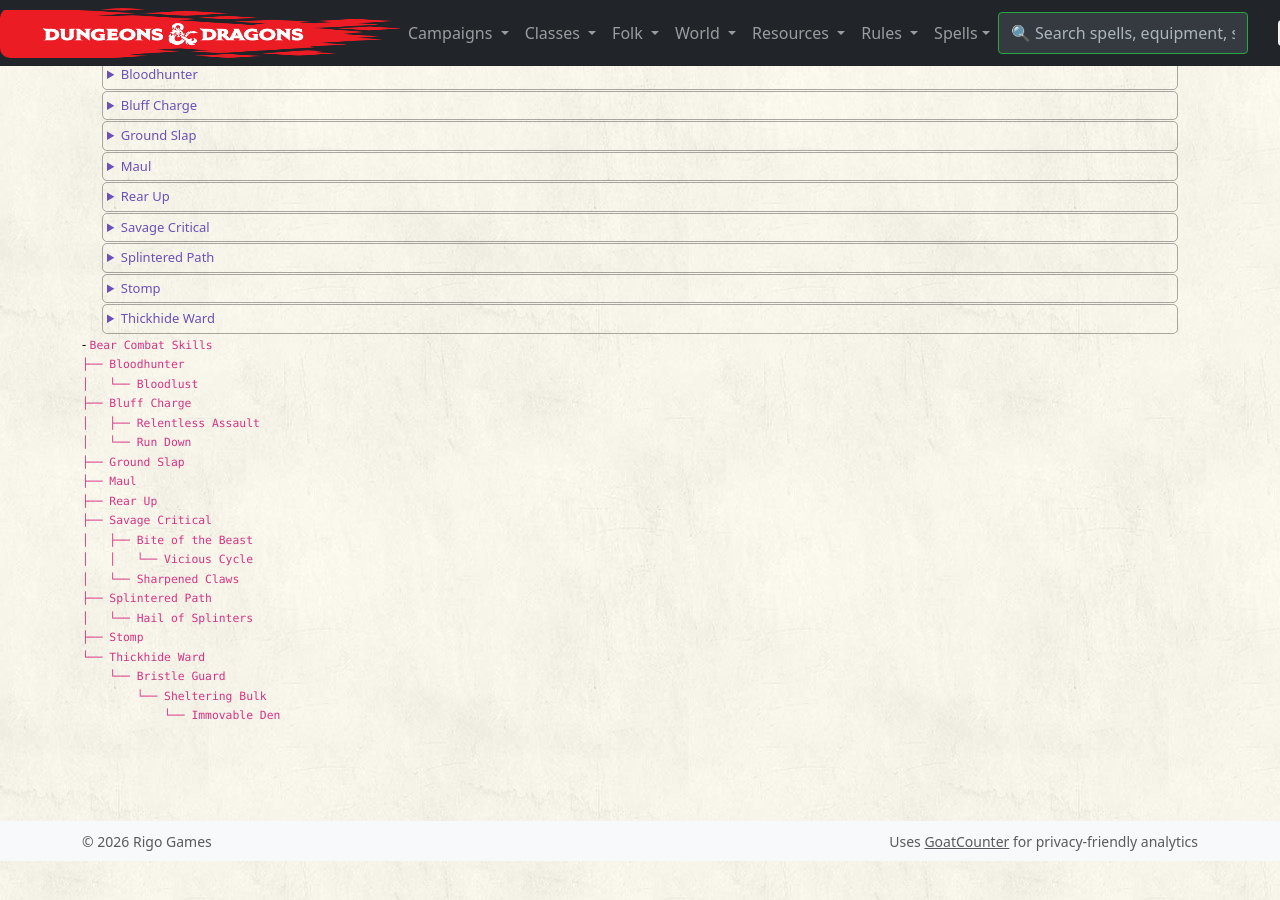
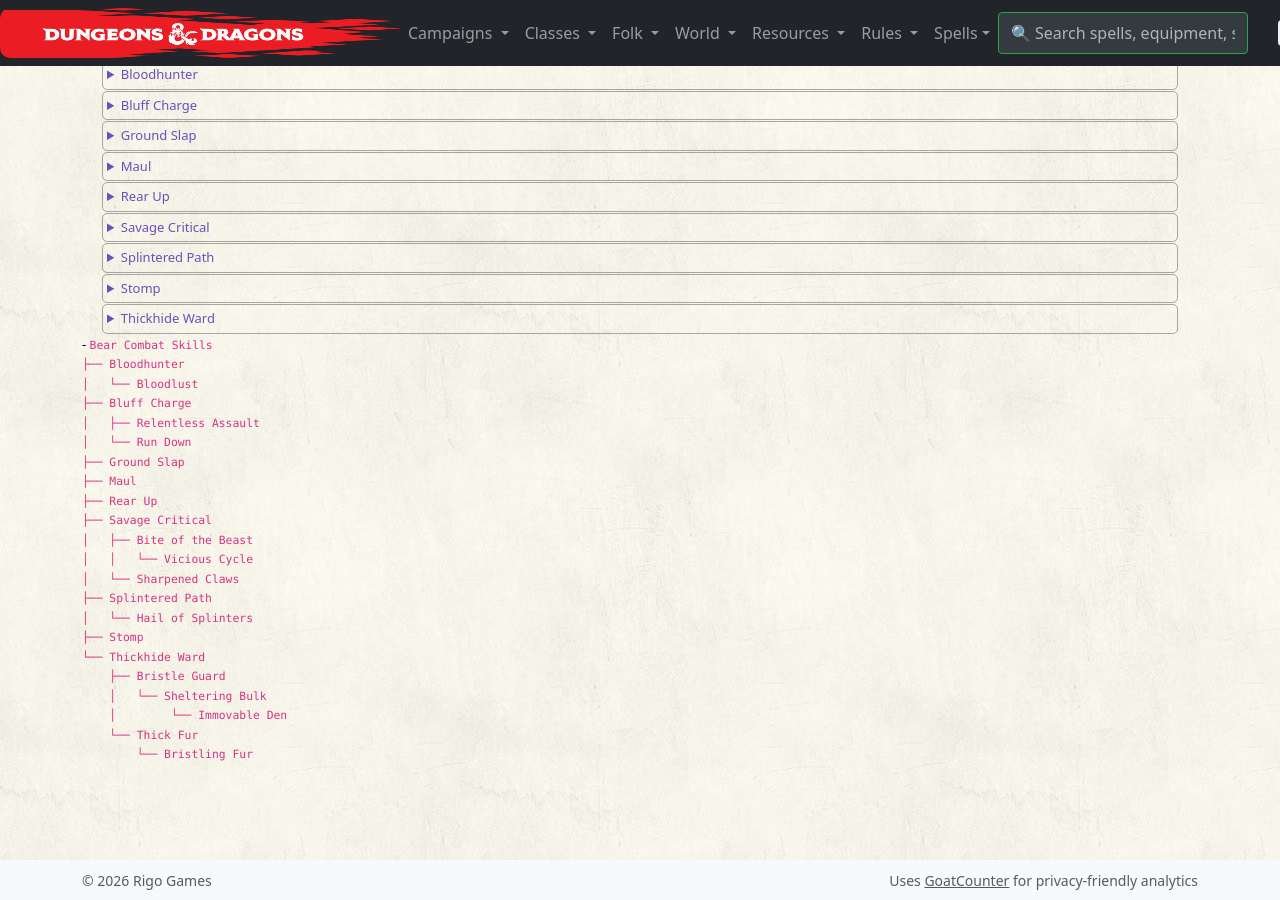
Before and after one commit to kvarak/dnd, a Jekyll site: the page built from docs/_CampaignRules/12_kingmaker_beardruid.md, in a window 1280 px wide and 900 px high, scrolled down 5454 px. Built offline with Jekyll 4.4.1, drawn with Linux system fonts in a browser that asks for light colours; Markdown is read by kramdown in place of the engine named in the settings; before the commit the page ends 6315 px from its top, so only the background shows below that.

Commit message:
Adds Thick Fur and Bristling Fur to Kingmaker Bear Druid

```diff
--- a/docs/_CampaignRules/12_kingmaker_beardruid.md
+++ b/docs/_CampaignRules/12_kingmaker_beardruid.md
@@ -559,6 +559,17 @@
   </details>
   </details>
   </details>
+
+  <details><summary>Thick Fur</summary>
+
+  While you are in bear form, your Armor Class increases by 1. This skill cannot be used in Cub Form.
+
+  <details><summary>Bristling Fur</summary>
+
+  While you are in bear form, when you are attacked, after the attack roll is made but before the outcome is determined, you can use your ***reaction*** to bristle your fur and tighten your stance. Add 2 to your AC against that attack, potentially causing it to miss.
+  </details>
+  </details>
+
   </details>
 
 - <code>
@@ -579,9 +590,12 @@
   │&nbsp;&nbsp;&nbsp;└── Hail of Splinters<br/>
   ├── Stomp<br/>
   └── Thickhide Ward<br/>
-  &nbsp;&nbsp;&nbsp;&nbsp;└── Bristle Guard<br/>
-  &nbsp;&nbsp;&nbsp;&nbsp;&nbsp;&nbsp;&nbsp;&nbsp;└── Sheltering Bulk<br/>
-  &nbsp;&nbsp;&nbsp;&nbsp;&nbsp;&nbsp;&nbsp;&nbsp;&nbsp;&nbsp;&nbsp;&nbsp;└── Immovable Den
+  &nbsp;&nbsp;&nbsp;&nbsp;├── Bristle Guard<br/>
+  &nbsp;&nbsp;&nbsp;&nbsp;│&nbsp;&nbsp;&nbsp;└── Sheltering Bulk<br/>
+  &nbsp;&nbsp;&nbsp;&nbsp;│&nbsp;&nbsp;&nbsp;&nbsp;&nbsp;&nbsp;&nbsp;&nbsp;└── Immovable Den<br/>
+  &nbsp;&nbsp;&nbsp;&nbsp;└── Thick Fur<br/>
+  &nbsp;&nbsp;&nbsp;&nbsp;&nbsp;&nbsp;&nbsp;&nbsp;└── Bristling Fur<br/>
+
   </code>
 
 
```
